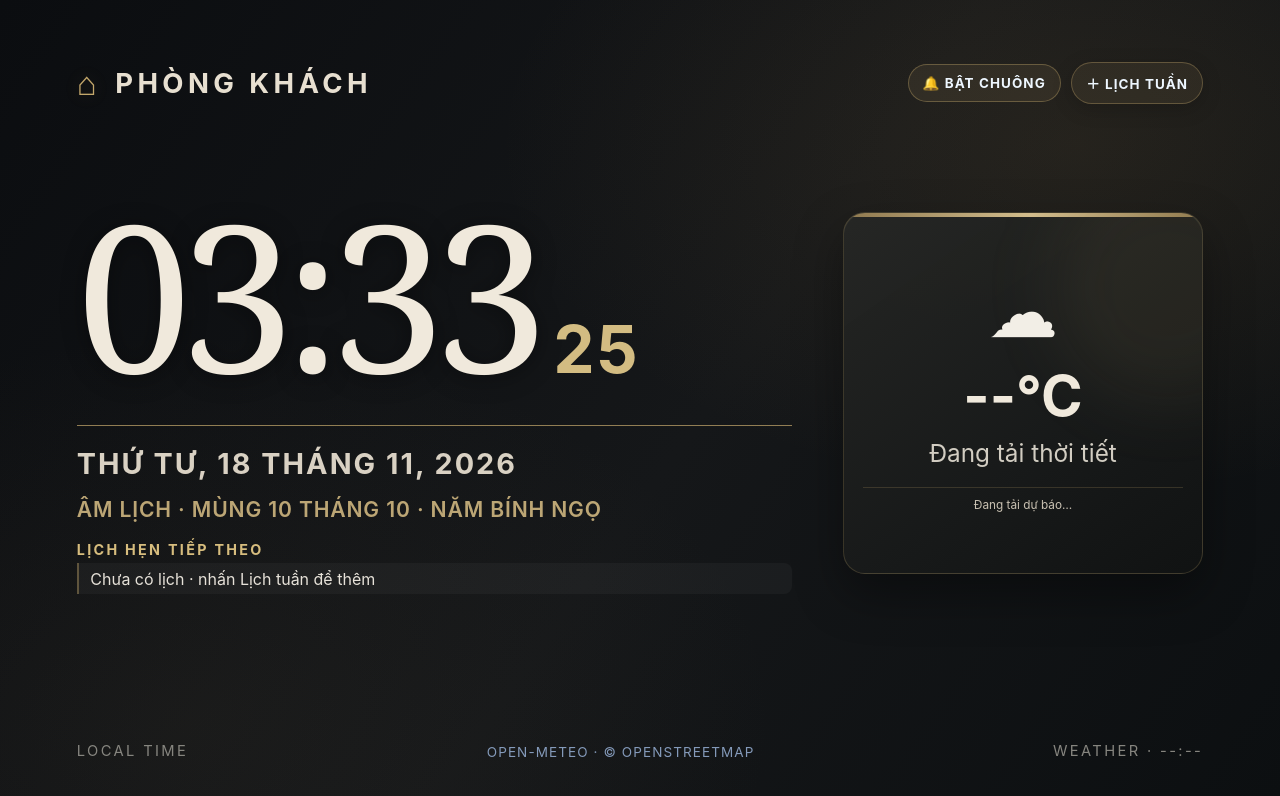
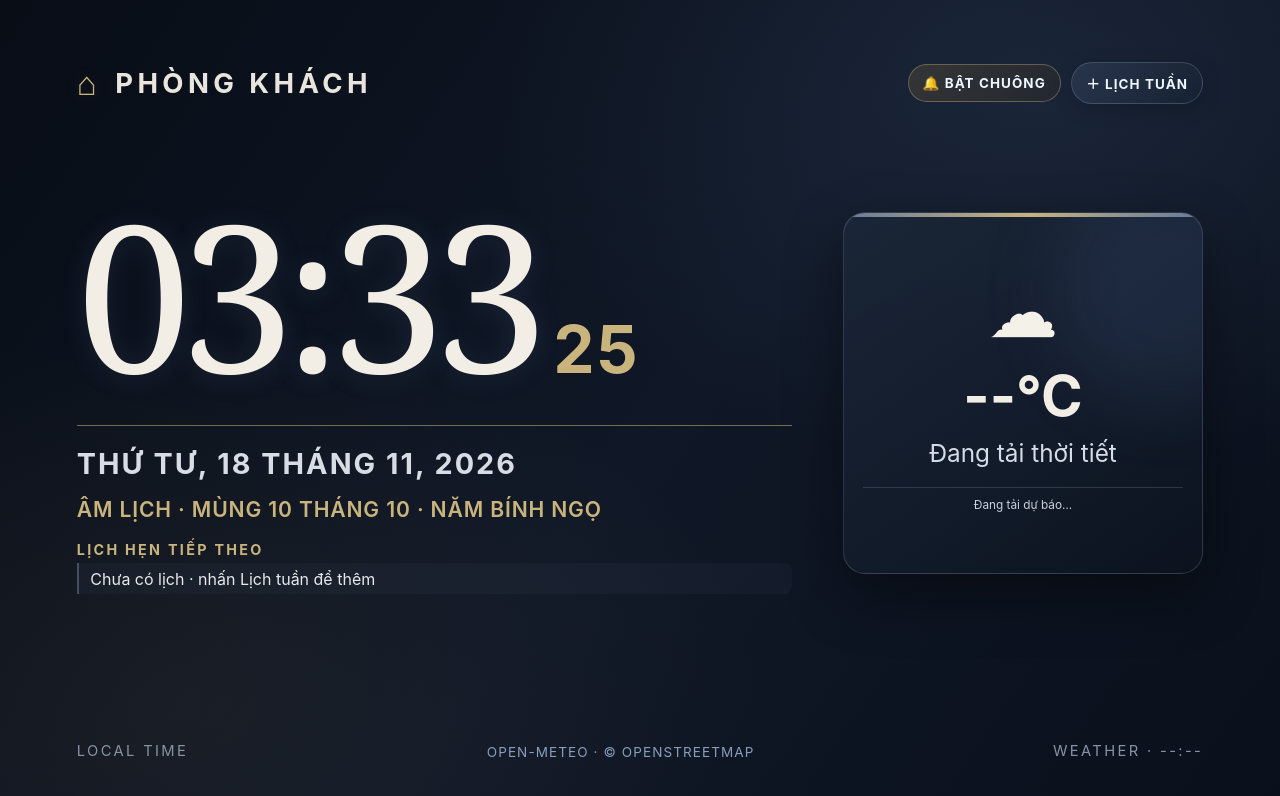
Before and after one commit to nhatvubigc/IPad-clock, a plain HTML site: page index.html in a window 1280 px wide. Drawn offline with Linux system fonts and the light colour scheme.

Commit message:
Refine clock colors with navy and champagne palette

```diff
--- a/index.html
+++ b/index.html
@@ -11,7 +11,7 @@
 * { box-sizing: border-box; }
 html, body {
   margin: 0; width: 100%; min-height: 100%; overflow: hidden;
-  background: #090b0e; color: #f2eee6;
+  background: #080d16; color: #f4f1e9;
   font-family: -apple-system, BlinkMacSystemFont, "Helvetica Neue", Arial, sans-serif;
 }
 body {
@@ -23,29 +23,29 @@ body {
   position: relative; width: 100vw; height: 100vh; min-height: 320px;
   padding: 5vh 6vw; overflow: hidden;
   background:
-    radial-gradient(ellipse at 84% 18%, rgba(169,132,72,.12), transparent 38%),
-    radial-gradient(ellipse at 15% 90%, rgba(102,88,64,.10), transparent 38%),
-    linear-gradient(125deg, #0b0d10 0%, #151719 54%, #0c0f11 100%);
+    radial-gradient(ellipse at 82% 12%, rgba(85,112,157,.16), transparent 38%),
+    radial-gradient(ellipse at 14% 88%, rgba(176,147,91,.075), transparent 38%),
+    linear-gradient(125deg, #080d16 0%, #101827 52%, #0a101b 100%);
 }
 .header {
   position: relative; z-index: 1; height: 12%;
   display: -webkit-flex; display: flex; align-items: center;
   font-size: 2.15vw; font-weight: 700;
-  letter-spacing: .16em; color: #e7dfd0; white-space: nowrap;
+  letter-spacing: .16em; color: #e9e5dc; white-space: nowrap;
 }
-.home-icon { font-size: 1.2em; margin-right: 14px; color: #c3a76b; text-shadow: 0 0 18px rgba(195,167,107,.24); }
+.home-icon { font-size: 1.2em; margin-right: 14px; color: #c9b47d; text-shadow: 0 0 18px rgba(201,180,125,.20); }
 .schedule-toggle, .sound-toggle, .schedule-close, .schedule-submit, .schedule-cancel, .event-action {
   color: #eef7ff; font-family: inherit; font-weight: 700; cursor: pointer;
   -webkit-appearance: none; appearance: none;
 }
 .schedule-toggle {
-  margin-left: .8vw; padding: .75em 1.05em; border: 1px solid rgba(195,167,107,.35);
-  border-radius: 999px; background: rgba(195,167,107,.09); font-size: 1.05vw;
+  margin-left: .8vw; padding: .75em 1.05em; border: 1px solid rgba(165,182,212,.24);
+  border-radius: 999px; background: linear-gradient(135deg, rgba(65,83,112,.38), rgba(24,35,53,.42)); font-size: 1.05vw;
   letter-spacing: .08em; box-shadow: 0 5px 20px rgba(0,0,0,.18);
 }
 .sound-toggle {
-  margin-left: auto; padding: .75em 1.05em; border: 1px solid rgba(195,167,107,.38);
-  border-radius: 999px; background: rgba(195,167,107,.10); font-size: 1.05vw;
+  margin-left: auto; padding: .75em 1.05em; border: 1px solid rgba(201,180,125,.38);
+  border-radius: 999px; background: linear-gradient(135deg, rgba(115,95,57,.32), rgba(48,43,36,.38)); font-size: 1.05vw;
   letter-spacing: .08em; white-space: nowrap;
 }
 .sound-toggle.sound-enabled { border-color: rgba(150,183,130,.58); background: rgba(68,97,57,.28); }
@@ -60,33 +60,33 @@ body {
   white-space: nowrap; font-family: Georgia, "Times New Roman", serif; font-weight: 400;
   font-size: 16vw; line-height: 1;
   letter-spacing: -0.055em; font-variant-numeric: tabular-nums;
-  color: #f0e9dc; text-shadow: 0 3px 24px rgba(0,0,0,.38);
+  color: #f2eee5; text-shadow: 0 3px 28px rgba(120,151,204,.14);
 }
-.seconds { display: inline-block; margin-left: .24em; color: #d3bc82; font-family: -apple-system, BlinkMacSystemFont, "Helvetica Neue", Arial, sans-serif; font-size: .32em; font-weight: 700; letter-spacing: .02em; vertical-align: baseline; font-variant-numeric: tabular-nums; text-shadow: none; }
+.seconds { display: inline-block; margin-left: .24em; color: #c9b47d; font-family: -apple-system, BlinkMacSystemFont, "Helvetica Neue", Arial, sans-serif; font-size: .32em; font-weight: 700; letter-spacing: .02em; vertical-align: baseline; font-variant-numeric: tabular-nums; text-shadow: none; }
 .date {
   margin-top: 3.5vh; padding-top: 2.4vh;
-  border-top: 1px solid rgba(195,167,107,.72);
+  border-top: 1px solid rgba(201,180,125,.54);
   font-size: 2.25vw; line-height: 1.35;
   font-weight: 700; letter-spacing: .07em; white-space: nowrap;
-  color: #d9d1c3;
+  color: #d7dce5;
 }
 .lunar-date {
-  margin-top: 1.5vh; color: #bca675;
+  margin-top: 1.5vh; color: #c9b47d;
   font-size: 1.65vw; line-height: 1.35;
   font-weight: 600; letter-spacing: .04em; white-space: nowrap;
 }
-.upcoming-title { margin: 2.1vh 0 .7vh; color: #d7bd7e; font-size: 1.12vw; font-weight: 700; letter-spacing: .16em; }
+.upcoming-title { margin: 2.1vh 0 .7vh; color: #c9b47d; font-size: 1.12vw; font-weight: 700; letter-spacing: .16em; }
 .upcoming-list { display: -webkit-flex; display: flex; -webkit-flex-direction: column; flex-direction: column; gap: .55vh; }
-.upcoming-row { display: -webkit-flex; display: flex; -webkit-align-items: center; align-items: center; gap: .9vw; padding: .65vh .9vw; border-left: 2px solid rgba(195,167,107,.40); border-radius: 0 8px 8px 0; background: rgba(255,255,255,.035); color: #e6e1d8; }
-.upcoming-row.is-next { border-left-color: #e3bf68; background: rgba(195,167,107,.14); box-shadow: inset 3px 0 12px rgba(227,191,104,.08); }
-.upcoming-time { -webkit-flex: 0 0 43%; flex: 0 0 43%; color: #c7b88f; font-size: 1.05vw; font-weight: 700; white-space: nowrap; }
-.upcoming-name { -webkit-flex: 1; flex: 1; min-width: 0; overflow: hidden; color: #eee9df; font-size: 1.2vw; white-space: nowrap; text-overflow: ellipsis; }
+.upcoming-row { display: -webkit-flex; display: flex; -webkit-align-items: center; align-items: center; gap: .9vw; padding: .65vh .9vw; border-left: 2px solid rgba(163,181,212,.32); border-radius: 0 8px 8px 0; background: rgba(129,151,184,.055); color: #e6e8ec; }
+.upcoming-row.is-next { border-left-color: #c9b47d; background: linear-gradient(90deg, rgba(201,180,125,.12), rgba(81,103,139,.08)); box-shadow: inset 3px 0 12px rgba(201,180,125,.06); }
+.upcoming-time { -webkit-flex: 0 0 43%; flex: 0 0 43%; color: #c9b47d; font-size: 1.05vw; font-weight: 700; white-space: nowrap; }
+.upcoming-name { -webkit-flex: 1; flex: 1; min-width: 0; overflow: hidden; color: #e9eaf0; font-size: 1.2vw; white-space: nowrap; text-overflow: ellipsis; }
 .weather {
   position: relative; overflow: hidden;
   width: 32%; height: 68%; min-width: 190px;
-  border: 1px solid rgba(195,167,107,.22); border-radius: 22px;
-  background: linear-gradient(145deg, rgba(38,39,37,.96), rgba(24,26,26,.98) 62%, rgba(17,19,19,.98));
-  box-shadow: 0 20px 48px rgba(0,0,0,.36), inset 0 1px 0 rgba(255,255,255,.06);
+  border: 1px solid rgba(163,181,212,.20); border-radius: 22px;
+  background: linear-gradient(145deg, rgba(27,38,56,.96), rgba(18,27,42,.98) 62%, rgba(12,19,31,.98));
+  box-shadow: 0 22px 56px rgba(0,0,0,.42), inset 0 1px 0 rgba(255,255,255,.085);
   display: -webkit-flex; display: flex;
   -webkit-flex-direction: column; flex-direction: column;
   -webkit-align-items: center; align-items: center;
@@ -95,30 +95,30 @@ body {
 }
 .weather:before {
   content: ""; position: absolute; z-index: 0; left: 0; right: 0; top: 0; height: 4px;
-  background: linear-gradient(90deg, #8e784e, #d2bd8d 52%, #8e784e);
+  background: linear-gradient(90deg, #687b9b, #c9b47d 52%, #687b9b);
 }
 .weather:after {
   content: ""; position: absolute; z-index: 0; width: 65%; height: 65%; right: -23%; top: -12%;
-  border-radius: 50%; background: rgba(195,167,107,.08); filter: blur(34px); pointer-events: none;
+  border-radius: 50%; background: rgba(91,123,177,.13); filter: blur(34px); pointer-events: none;
 }
 .weather > div { position: relative; z-index: 1; }
 .weather-icon { font-size: 5.5vw; line-height: 1.15; }
-.temp { font-size: 4.4vw; font-weight: 700; margin-top: 8px; color: #f0e9dc; }
-.condition { color: #d2cdc2; font-size: 1.9vw; margin-top: 8px; }
+.temp { font-size: 4.4vw; font-weight: 700; margin-top: 8px; color: #f2eee5; }
+.condition { color: #d5dce8; font-size: 1.9vw; margin-top: 8px; }
 .city { display: none; }
 .air-quality { color: #c9c1b2; font-size: 1.02vw; line-height: 1.4; margin-top: .75vh; }
-.air-quality strong { color: #d7bd7e; }
-.forecast { display: -webkit-flex; display: flex; gap: 1.1vw; width: 100%; margin-top: 1.6vh; padding-top: 1.2vh; border-top: 1px solid rgba(195,167,107,.2); }
-.forecast-day { -webkit-flex: 1; flex: 1; min-width: 0; color: #c9c1b2; font-size: .92vw; line-height: 1.35; text-align: center; }
-.forecast-day strong { display: block; color: #d3bc82; font-size: 1.05vw; margin-bottom: .4vh; }
+.air-quality strong { color: #d2bc83; }
+.forecast { display: -webkit-flex; display: flex; gap: 1.1vw; width: 100%; margin-top: 1.6vh; padding-top: 1.2vh; border-top: 1px solid rgba(163,181,212,.20); }
+.forecast-day { -webkit-flex: 1; flex: 1; min-width: 0; color: #c8d0dc; font-size: .92vw; line-height: 1.35; text-align: center; }
+.forecast-day strong { display: block; color: #d2bc83; font-size: 1.05vw; margin-bottom: .4vh; }
 .forecast-day span { display: block; }
 .footer {
   position: relative; z-index: 1; height: 14%;
   display: -webkit-flex; display: flex; align-items: flex-end;
-  justify-content: space-between; color: #86857f;
+  justify-content: space-between; color: #8793a5;
   font-size: 1.15vw; letter-spacing: .16em;
 }
-.credits { color: #849aba; font-size: .92em; letter-spacing: .08em; white-space: nowrap; }
+.credits { color: #879fbd; font-size: .92em; letter-spacing: .08em; white-space: nowrap; }
 .credits a { color: inherit; text-decoration: none; }
 .appointment-alert {
   display: none; position: absolute; z-index: 12; top: 18vh; left: 50%; width: 64vw;
```
